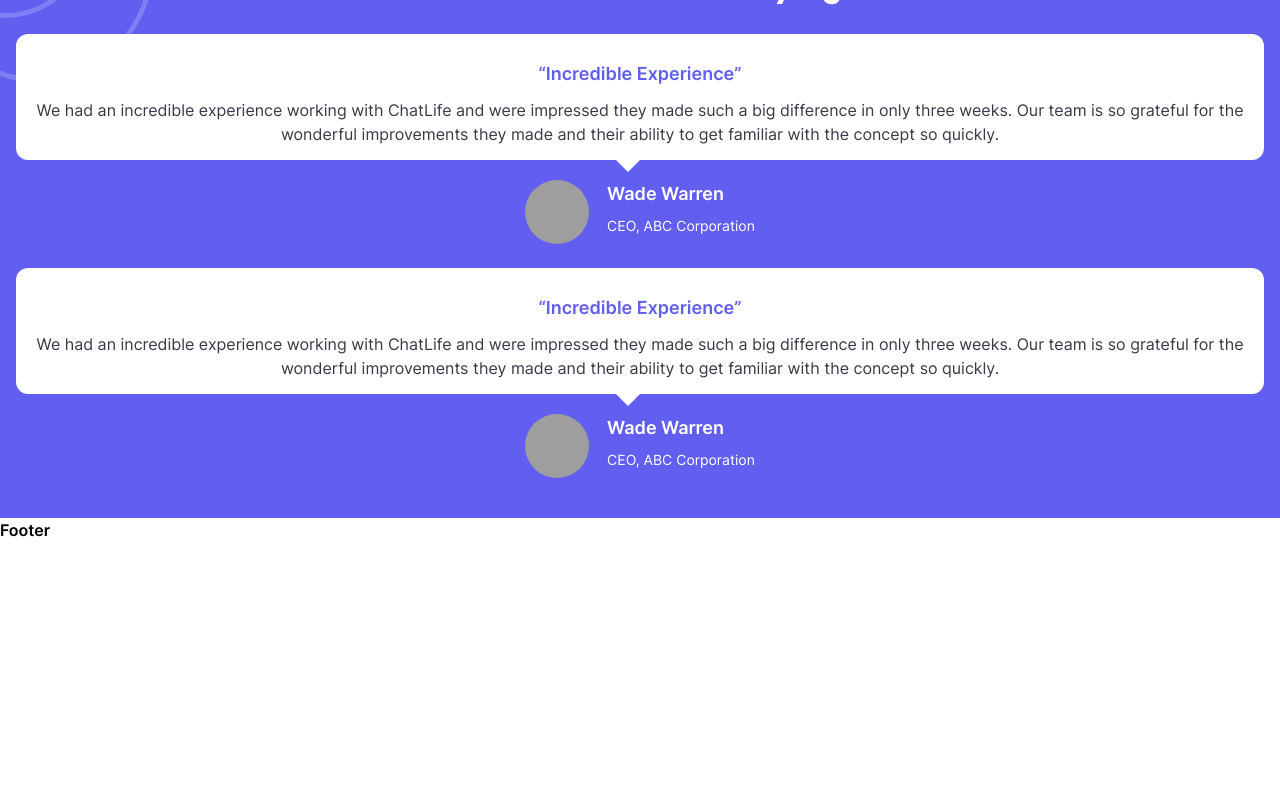
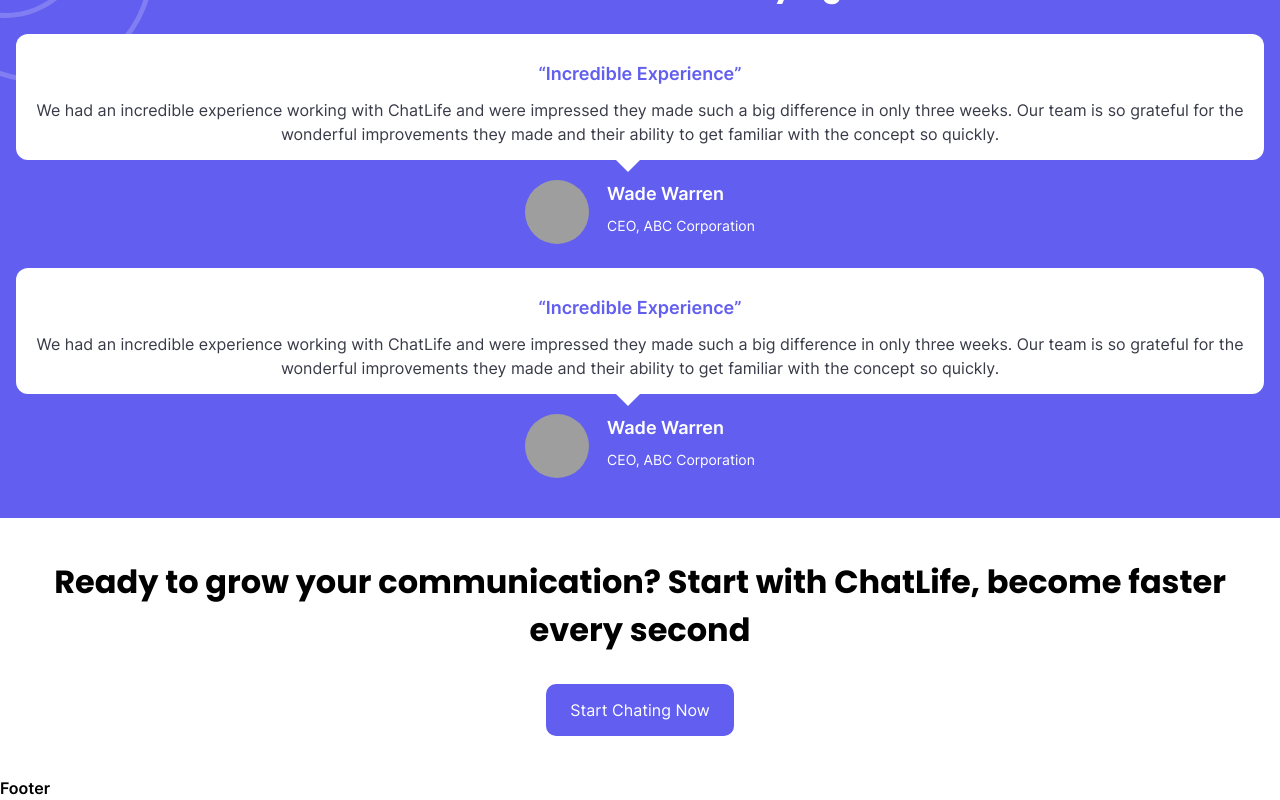
Before and after one commit to matintohidi/chat-app-client, a React (Create React App) app: page / in a window 1280 px wide. Shown: the part 2662-3462 px from the top of the page. Before the commit the page ends 3204 px from the top, so only its background shows below. Built offline with nearby package versions, Linux system fonts and the light colour scheme; grey boxes are pictures that could not be loaded.

Commit message:
added grow communication section of landing page

```diff
--- a/src/components/index.ts
+++ b/src/components/index.ts
@@ -17,3 +17,4 @@
 export { default as Features } from "./public/landing/features";
 export { default as Statistics } from "./public/landing/statistics";
 export { default as Comment } from "./public/landing/comment";
+export { default as GrowCommunication } from "./public/landing/growCommunication";
--- /dev/null
+++ b/src/components/public/landing/growCommunication.tsx
@@ -0,0 +1,15 @@
+import React from 'react';
+
+const GrowCommunication : React.FC = () => {
+    return (
+        <section className="px-6 py-10 flex flex-col items-center">
+            <h1 className="text-[2rem] font-PoppinsBold text-center">Ready to grow your communication? Start with ChatLife, become faster every second</h1>
+
+            <button className="px-6 py-3.5 text-white bg-primary rounded-[10px] font-InterRegular mt-[30px]">
+                Start Chating Now
+            </button>
+        </section>
+    )
+}
+
+export default GrowCommunication;
--- a/src/pages/landing/index.tsx
+++ b/src/pages/landing/index.tsx
@@ -1,6 +1,6 @@
 import React from 'react';
 // components
-import { Banner , Features , Statistics , Comment } from '../../components';
+import { Banner , Features , Statistics , Comment , GrowCommunication } from '../../components';
 
 const Landing : React.FC = () => {
     return (
@@ -9,6 +9,7 @@
             <Features />
             <Statistics />
             <Comment />
+            <GrowCommunication />
         </>
     )
 }
```
